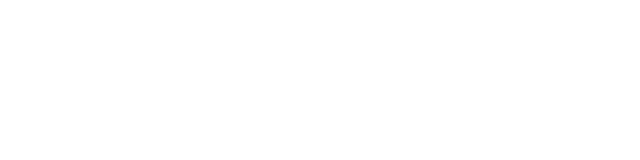
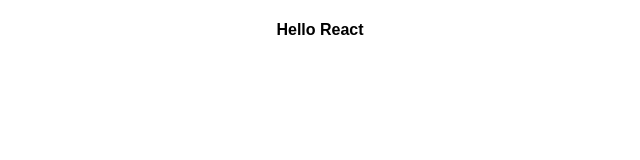
Before and after one commit to JaakkoLipsanen/evento, a React (Create React App) app in the folder evento/: page / in a window 1280 px wide. Shown: the top 160 px of the page, without its empty margins (320-960 px from the left). Built offline with nearby package versions, Linux system fonts and the light colour scheme.

Commit message:
Add header to App.js

```diff
--- a/evento/src/App.js
+++ b/evento/src/App.js
@@ -5,6 +5,7 @@
 	render() {
 		return (
 			<div className="App">
+				<h4>Hello React</h4>
 			</div>
 		);
 	}
```
